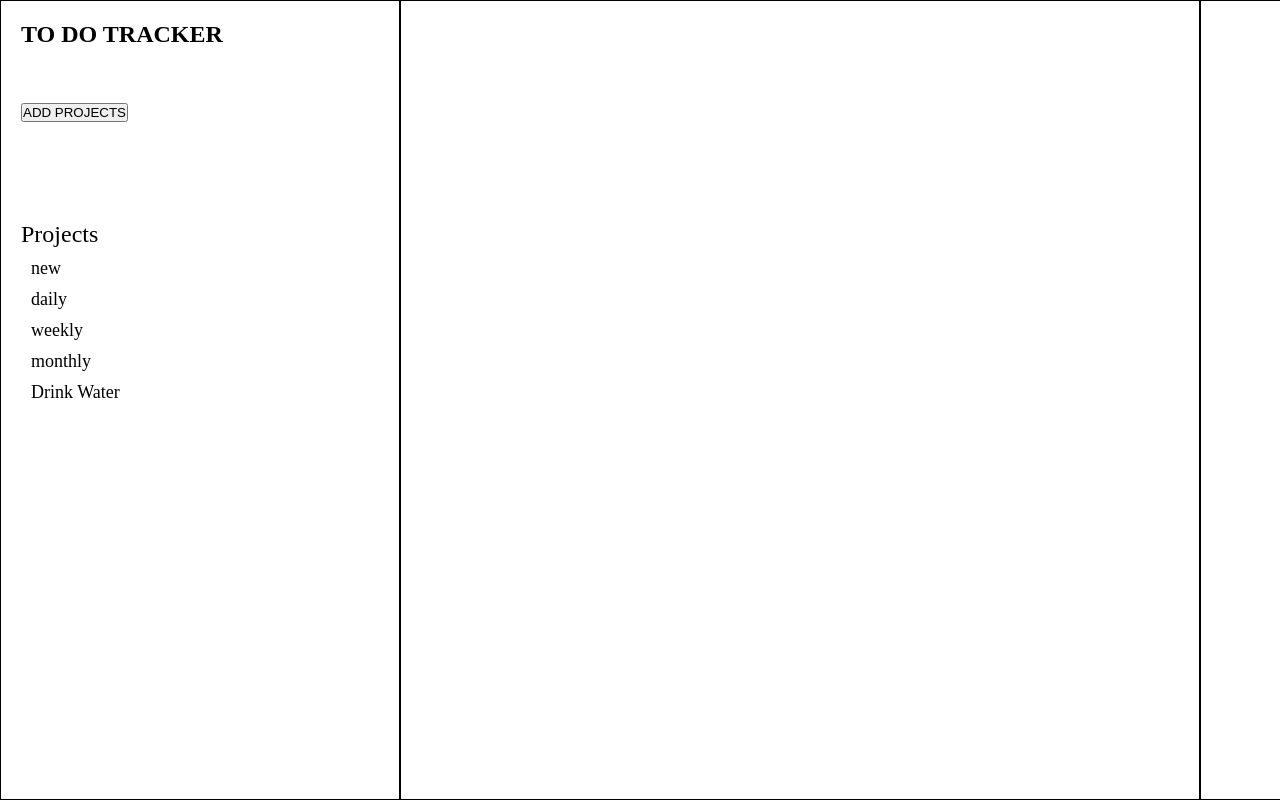
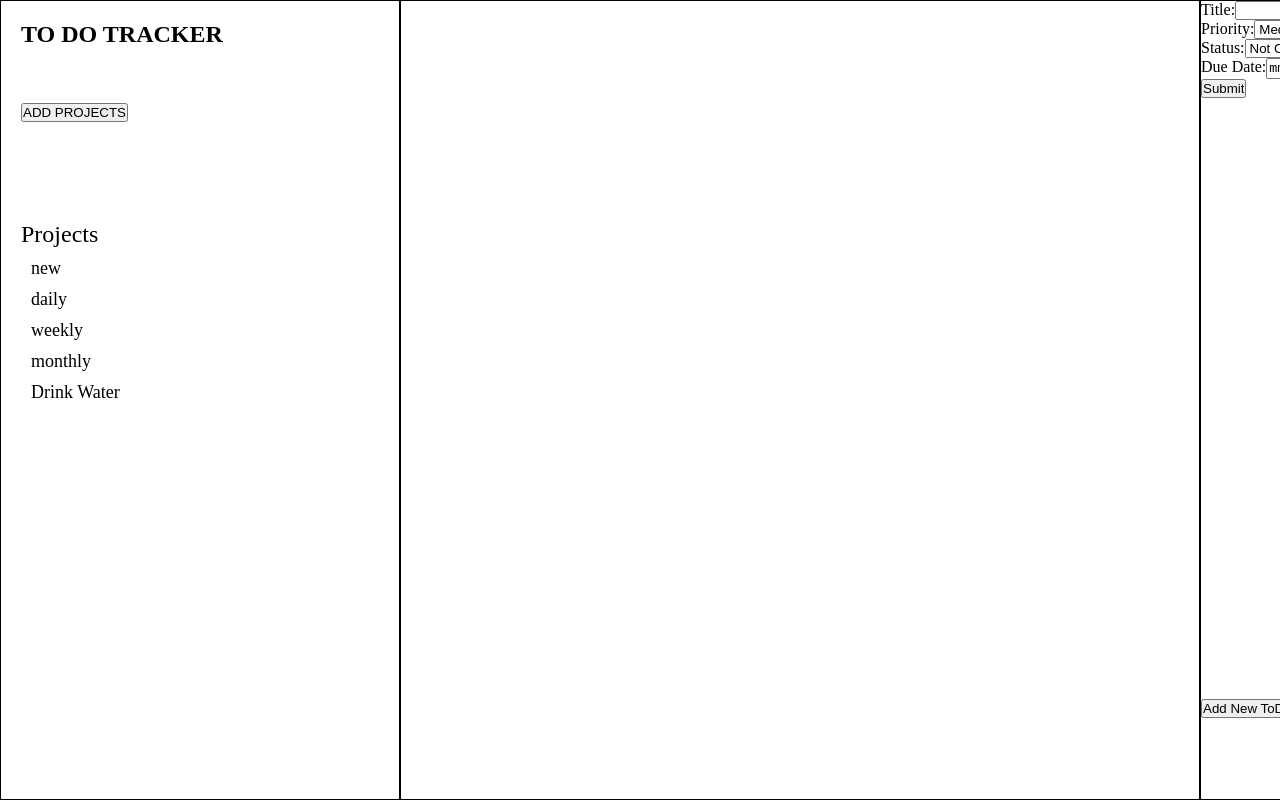
Before and after one commit to vimal772/Odin-ToDoList, a website built with webpack: page dist/index.html in a window 1280 px wide. Shown: the top 800 px of the page. Built offline with nearby package versions, Linux system fonts and the light colour scheme.

Commit message:
card-3 form is added

```diff
--- /dev/null
+++ b/src/card3.js
@@ -0,0 +1,110 @@
+export function createCard3() {
+    const card3 = document.querySelector('.card-3');
+
+    const div1 = document.createElement('div');
+    const div2 = document.createElement('div');
+
+    const form = document.createElement('form');
+    form.id = 'taskForm';
+
+    // Create label and input for Title
+    const titleLabel = document.createElement('label');
+    titleLabel.textContent = 'Title:';
+    form.appendChild(titleLabel);
+
+    const titleInput = document.createElement('input');
+    titleInput.type = 'text';
+    titleInput.id = 'title';
+    titleInput.name = 'title';
+    titleInput.required = true;
+    form.appendChild(titleInput);
+
+    form.appendChild(document.createElement('br'));
+
+    // Create label and select for Priority
+    const priorityLabel = document.createElement('label');
+    priorityLabel.textContent = 'Priority:';
+    form.appendChild(priorityLabel);
+
+    const prioritySelect = document.createElement('select');
+    prioritySelect.id = 'priority';
+    prioritySelect.name = 'priority';
+
+    const priorityOptions = ['Low', 'Medium', 'High'];
+
+    for (let i = 0; i < priorityOptions.length; i++) {
+      const option = document.createElement('option');
+      option.value = priorityOptions[i].toLowerCase();
+      option.textContent = priorityOptions[i];
+
+      if (priorityOptions[i] === 'Medium') {
+        option.selected = true; // Set "Medium" as the default selected option
+      }
+
+      prioritySelect.appendChild(option);
+    }
+
+    form.appendChild(prioritySelect);
+
+    form.appendChild(document.createElement('br'));
+
+    // Create label and select for Status
+    const statusLabel = document.createElement('label');
+    statusLabel.textContent = 'Status:';
+    form.appendChild(statusLabel);
+
+    const statusSelect = document.createElement('select');
+    statusSelect.id = 'status';
+    statusSelect.name = 'status';
+
+    const statusOptions = ['Completed', 'Not Completed'];
+
+    for (let j = 0; j < statusOptions.length; j++) {
+      const option = document.createElement('option');
+      option.value = statusOptions[j].toLowerCase();
+      option.textContent = statusOptions[j];
+
+      if (statusOptions[j] === 'Not Completed') {
+        option.selected = true; // Set "Not Completed" as the default selected option
+      }
+
+      statusSelect.appendChild(option);
+    }
+
+    form.appendChild(statusSelect);
+
+    form.appendChild(document.createElement('br'));
+
+    // Create label and input for Due Date
+    const dueDateLabel = document.createElement('label');
+    dueDateLabel.textContent = 'Due Date:';
+    form.appendChild(dueDateLabel);
+
+    const dueDateInput = document.createElement('input');
+    dueDateInput.type = 'date';
+    dueDateInput.id = 'dueDate';
+    dueDateInput.name = 'dueDate';
+    form.appendChild(dueDateInput);
+
+    form.appendChild(document.createElement('br'));
+
+    // Create submit button
+    const submitButton = document.createElement('input');
+    submitButton.type = 'button';
+    submitButton.value = 'Submit';
+    submitButton.onclick = function() {
+      submitForm();
+    };
+    form.appendChild(submitButton);
+
+    // Append the form to the body of the document
+    div1.appendChild(form);
+
+
+    const btn = document.createElement('button');
+    btn.textContent = 'Add New ToDo';
+    div2.appendChild(btn);
+
+    card3.appendChild(div1);
+    card3.appendChild(div2);
+}
--- a/src/index.js
+++ b/src/index.js
@@ -1,6 +1,8 @@
 import './style.css';
 import { start } from './ui.design.js';
 import { ToDoList } from "./module.js";
+import { createCard3 } from "./card3.js";
+
 
 
 export const toDoList = new ToDoList();
@@ -23,5 +25,5 @@ console.log(projectsList);
 
 start();
 // createCard();
-
+createCard3();
 console.log(toDoList.projects.daily[0].title);
--- a/src/style.css
+++ b/src/style.css
@@ -69,3 +69,8 @@
 .content > * {
     border: 1px solid;
 }
+
+.card-3 {
+    display: grid;
+    grid-template-rows: 1fr 100px;
+}
```
Also changed, not shown: dist/main.js.
